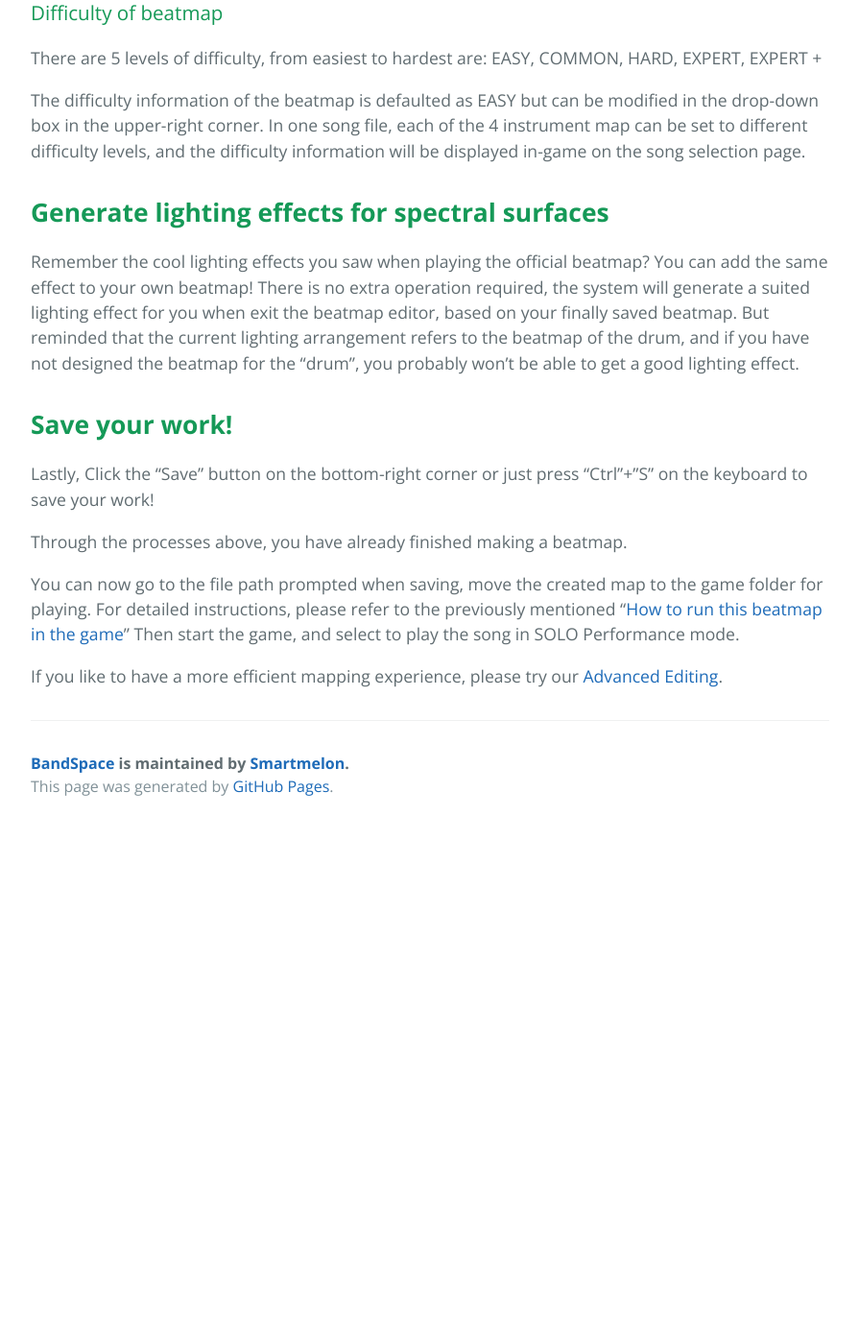
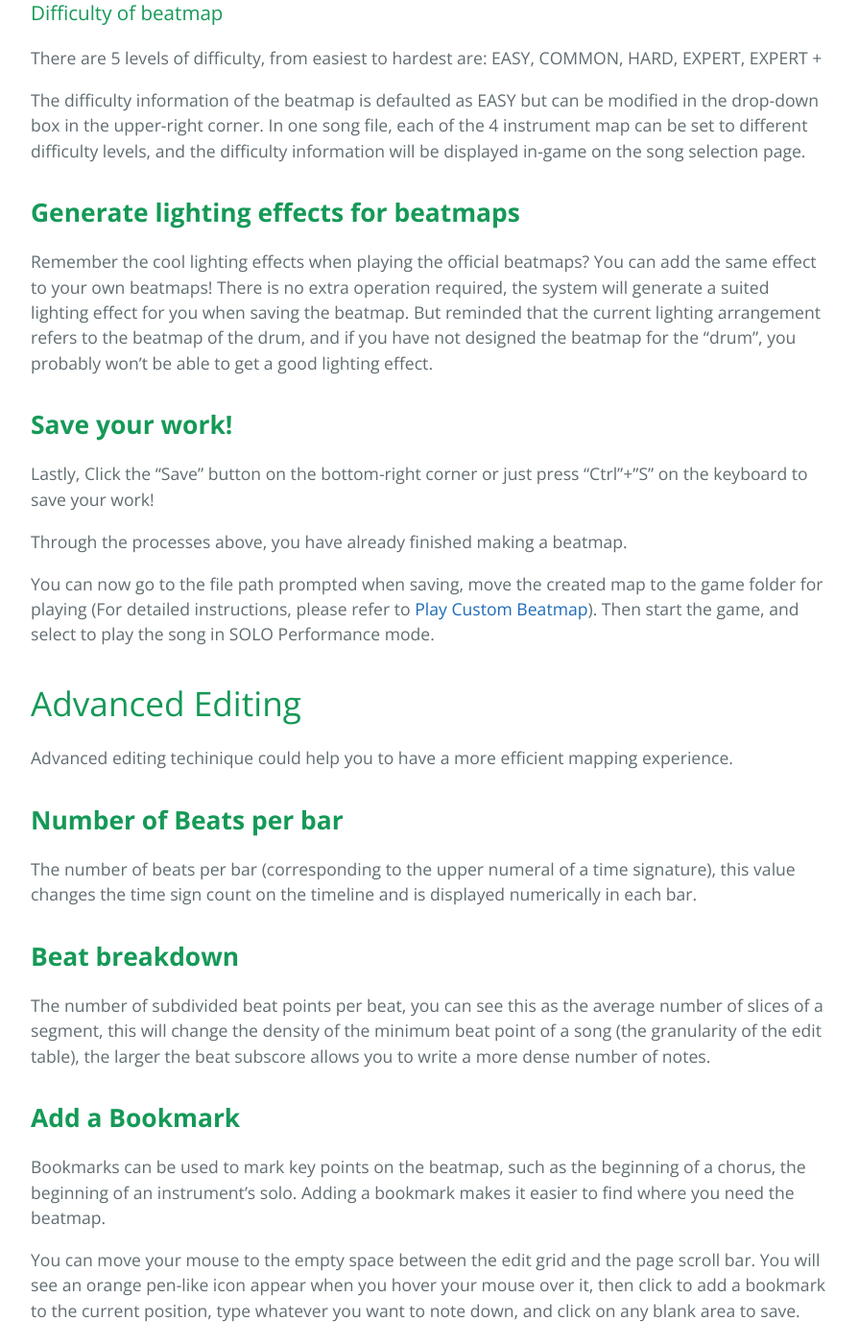
Before and after one commit to Smartmelon/BandSpace, a Jekyll site: the page built from pages/en/mapping-instruction.md, in a window 1280 px wide and 1400 px high, scrolled down 4658 px. Shown: the whole window at 96% size, without its empty margins (192-1087 px from the left). Built offline with Jekyll 4.4.1, drawn with Linux system fonts in a browser that asks for light colours; before the commit the page ends 5521 px from its top, so only the background shows below that; some of the changed text lies outside the part shown.

Commit message:
Update Document

```diff
--- a/_includes/nav_en.html
+++ b/_includes/nav_en.html
@@ -1,7 +1,7 @@
 <nav class="nav-bar">
     <a class="nav-link" href="index">About</a>
-    <a class="nav-link" href="getting-started">Getting Started</a>
-    <a class="nav-link" href="using-mapping">Using Mapping</a>
-    <a class="nav-link" href="advanced-operation">Advanced Operation</a>
+    <a class="nav-link" href="play-custom-map">Play Custom Beatmap</a>
+    <a class="nav-link" href="before-mapping">Pre Work</a>
+    <a class="nav-link" href="mapping-instruction">Mapping Instruction</a>
     <a class="nav-link" href="midi-to-beatmap">MIDI to Beatmap</a>
 </nav>
--- a/pages/en/using-mapping.md
+++ b/pages/en/mapping-instruction.md
@@ -78,7 +78,7 @@
 **Hold (play the key once and hold or move the hand position till the note finishes)**: In hold note edit mode, click the first time to place the head note on a note cell, then click the second time on another note cell to place the end note (track can be changed).
 
 #### **Drum**
-Note tracks: There are a total of 6 note tracks on the drum (Track no.1, 2, 3, 4, 5, and 6 from left to right). There can be up to two notes at the same time on the same beat point for the drum. Note that the corresponding drum pieces and their height in the game are different. (Tracks no.1 and 6 tracks are the cymbals, they are the highest; tracks no.2 and 5 are the two drums on the bottom left and right, and tracks no.3 and 4 are the two drums that are just in front of your chest.
+Note tracks: There are a total of 6 note tracks on the drum (Track no.1, 2, 3, 4, 5, and 6 from left to right). There can be up to two notes at the same time on the same beat point for the drum. Note that the corresponding drum pieces and their height in the game are different. Tracks no.1 and 6 tracks are the cymbals, they are the highest; tracks no.2 and 5 are the two drums on the bottom left and right, and tracks no.3 and 4 are the two drums that are just in front of your chest.
 
 **Normal Hit/Slam**: toggle Normal Hit/Slam edit mode to select only one of them
 
@@ -99,9 +99,8 @@
 The difficulty information of the beatmap is defaulted as EASY but can be modified in the drop-down box in the upper-right corner. In one song file, each of the 4 instrument map can be set to different difficulty levels, and the difficulty information will be displayed in-game on the song selection page.
 
 
-## **Generate lighting effects for spectral surfaces**
-Remember the cool lighting effects you saw when playing the official beatmap? You can add the same effect to your own beatmap! There is no extra operation required, the system will generate a suited lighting effect for you when exit the beatmap editor, based on your finally saved beatmap.
-But reminded that the current lighting arrangement refers to the beatmap of the drum, and if you have not designed the beatmap for the "drum", you probably won't be able to get a good lighting effect.
+## **Generate lighting effects for beatmaps**
+Remember the cool lighting effects when playing the official beatmaps? You can add the same effect to your own beatmaps! There is no extra operation required, the system will generate a suited lighting effect for you when saving the beatmap. But reminded that the current lighting arrangement refers to the beatmap of the drum, and if you have not designed the beatmap for the "drum", you probably won't be able to get a good lighting effect.
 
 ## **Save your work!**
 Lastly, Click the "Save" button on the bottom-right corner or just press "Ctrl"+"S" on the keyboard to save your work!
@@ -109,6 +108,35 @@
 
 Through the processes above, you have already finished making a beatmap.
 
-You can now go to the file path prompted when saving, move the created map to the game folder for playing. For detailed instructions, please refer to the previously mentioned "[How to run this beatmap in the game](index#how-to-run-this-beatmap-in-the-game)" Then start the game, and select to play the song in SOLO Performance mode.
+You can now go to the file path prompted when saving, move the created map to the game folder for playing (For detailed instructions, please refer to [Play Custom Beatmap](play-custom-map)). Then start the game, and select to play the song in SOLO Performance mode.
 
-If you like to have a more efficient mapping experience, please try our [Advanced Editing](advanced-operation).
+
+
+# Advanced Editing
+
+Advanced editing techinique could help you to have a more efficient mapping experience.
+
+## **Number of Beats per bar**
+The number of beats per bar (corresponding to the upper numeral of a time signature), this value changes the time sign count on the timeline and is displayed numerically in each bar.
+
+## **Beat breakdown**
+The number of subdivided beat points per beat, you can see this as the average number of slices of a segment, this will change the density of the minimum beat point of a song (the granularity of the edit table), the larger the beat subscore allows you to write a more dense number of notes.
+
+## **Add a Bookmark**
+Bookmarks can be used to mark key points on the beatmap, such as the beginning of a chorus, the beginning of an instrument's solo. Adding a bookmark makes it easier to find where you need the beatmap.
+
+You can move your mouse to the empty space between the edit grid and the page scroll bar. You will see an orange pen-like icon appear when you hover your mouse over it, then click to add a bookmark to the current position, type whatever you want to note down, and click on any blank area to save.
+
+If you want to change or remove an existing bookmark, find and click on the bookmark, type or delete and click on any space area to save.
+
+## **Batch selection**
+In "Edit", you can select multiple notes by left-clicking on a bland space and dragging your mouse  over the notes, the selected notes will be highlighted in green. After at least one note has been selected, click the right mouse button to deselect them.
+
+### Batch copy
+After selecting at least one note in the box, move the mouse to the position where the note can be added, left-click on a note cell again to copy all the selected notes, and note that your cursor point corresponds to the bottom-left-most note of all the notes selected (The bottom-left-most note will be pasted at your cursor point).
+
+### Batch deletion
+After selecting at least one note in the box, use the keyboard's "Delete" key to delete all the notes selected.
+
+## **Autosave**
+Accidentally closed the editor and forgot to save your changes? Don't worry, the editor has automatically saved the data every 2 minutes to prevent you from losing your dedicated work.
```
Also changed, not shown: pages/en/before-mapping.md (renamed from pages/en/getting-started.md, +1 -1 lines), pages/en/index.md (+6 -18 lines), pages/en/midi-to-beatmap.md (+2 -2 lines), pages/en/play-custom-map.md (added, +26 -0 lines).
